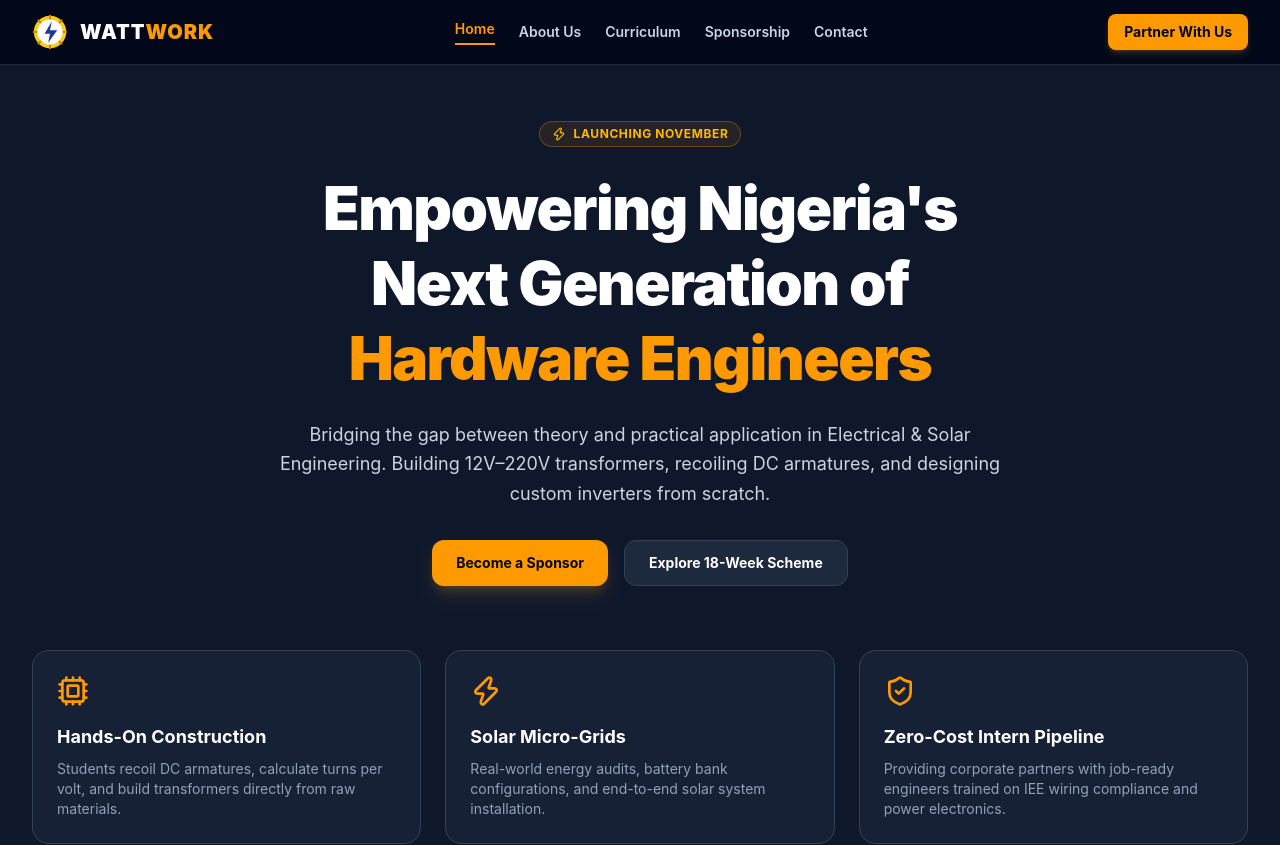
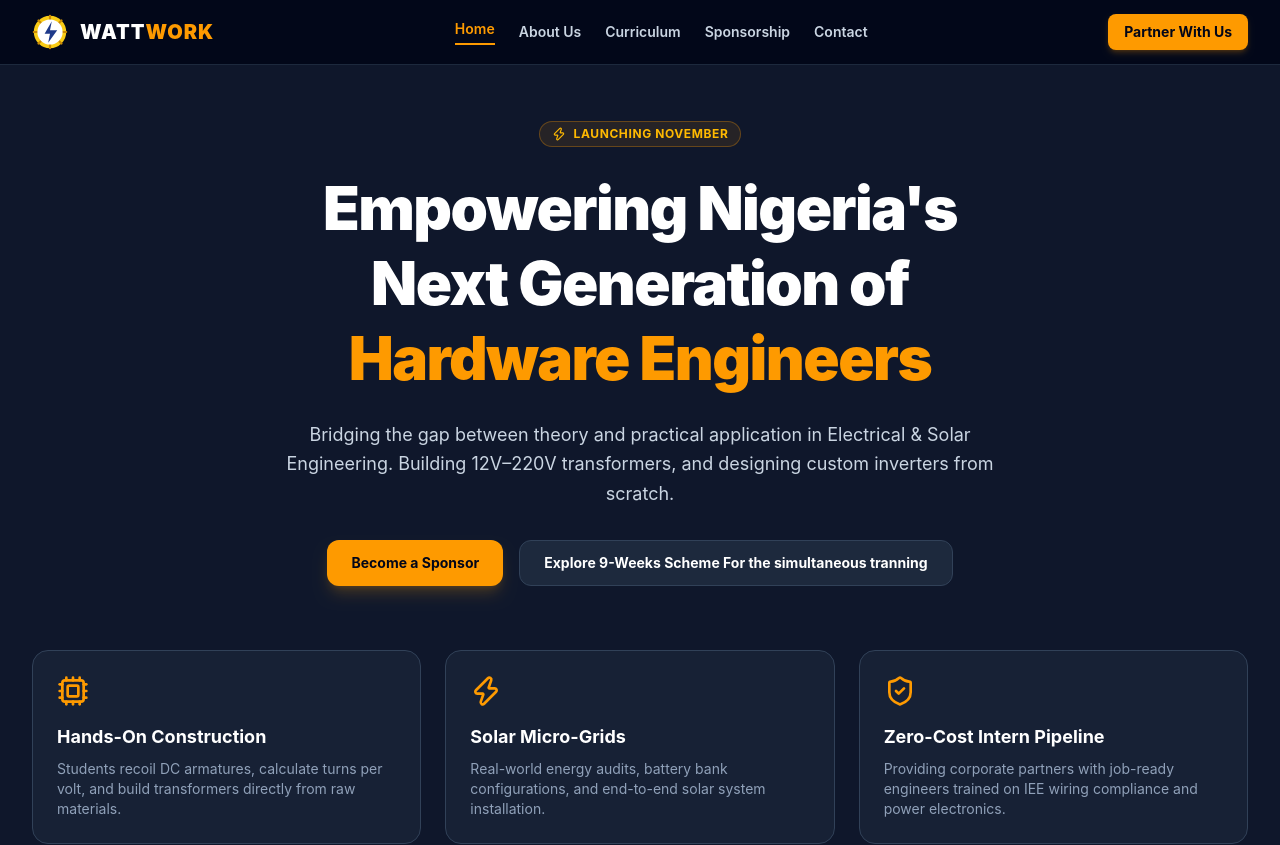
Before and after one commit to Mayorbest/WattWork-Page, a React (Vite) app in the folder wattwork-web/: page / in a window 1280 px wide. Shown: the top 845 px of the page. Built offline with nearby package versions, Linux system fonts and the light colour scheme.

Commit message:
Update the form access key and editted the info on the scheme of work typo

```diff
--- a/wattwork-web/src/App.tsx
+++ b/wattwork-web/src/App.tsx
@@ -55,7 +55,7 @@ const HomeView: React.FC<{ setActiveTab: (tab: string) => void }> = ({ setActive
           Empowering Nigeria's Next Generation of <span className="text-amber-500">Hardware Engineers</span>
         </h1>
         <p className="text-slate-300 text-base sm:text-lg leading-relaxed">
-          Bridging the gap between theory and practical application in Electrical & Solar Engineering. Building 12V–220V transformers, recoiling DC armatures, and designing custom inverters from scratch.
+          Bridging the gap between theory and practical application in Electrical & Solar Engineering. Building 12V–220V transformers, and designing custom inverters from scratch.
         </p>
         <div className="flex flex-wrap justify-center gap-4 pt-2">
           <button
@@ -74,7 +74,7 @@ const HomeView: React.FC<{ setActiveTab: (tab: string) => void }> = ({ setActive
             }}
             className="bg-slate-800 hover:bg-slate-700 text-white border border-slate-700 px-6 py-3 rounded-xl font-bold text-sm transition-all cursor-pointer"
           >
-            Explore 18-Week Scheme
+            Explore 9-Weeks Scheme For the simultaneous tranning
           </button>
         </div>
       </div>
@@ -321,7 +321,7 @@ const CurriculumView: React.FC = () => {
   return (
     <div className="space-y-12 py-6 animate-in fade-in duration-500">
       <div className="text-center max-w-2xl mx-auto">
-        <h1 className="text-3xl sm:text-4xl font-black text-white">18-Week Scheme of Work</h1>
+        <h1 className="text-3xl sm:text-4xl font-black text-white">9-Week Scheme of Work (Separated)</h1>
         <p className="text-slate-400 text-sm mt-2">
           High-level curriculum overview validating our technical rigor.
         </p>
@@ -446,7 +446,7 @@ const ContactView: React.FC = () => {
         method: 'POST',
         headers: { 'Content-Type': 'application/json', Accept: 'application/json' },
         body: JSON.stringify({
-          access_key: 'YOUR_ACCESS_KEY_HERE',
+          access_key: 'bf6e62a2-485d-47e7-ae23-c7a2714750aa',
           name: formData.name,
           email: formData.email,
           message: formData.message,
```
